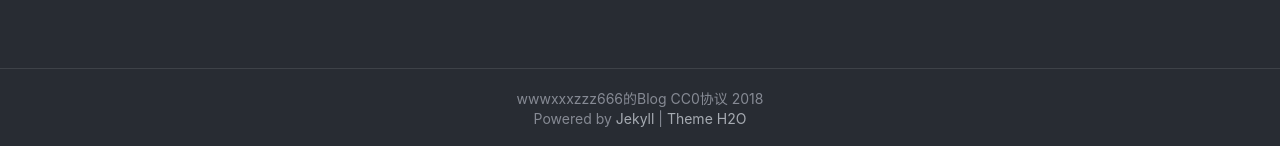
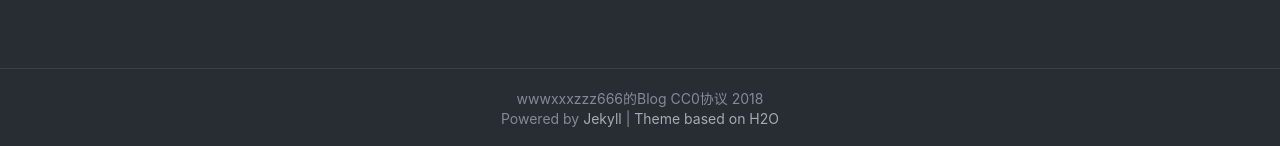
Before and after one commit to wwwxxxzzz666/wwwxxxzzz666.github.io, a Jekyll site: the page built from _posts/2018-08-12-second.md, in a window 1280 px wide and 900 px high, scrolled down 554 px. Shown: the part 751-897 px from the top of the window. Built offline with Jekyll 4.4.1, drawn with Linux system fonts in a browser that asks for light colours; nearby versions of some CDN libraries; comment, search, counter and statistics services are not loaded; a style sheet for code colours, icons or effects is not loaded.

Commit message:
Update footer.html

```diff
--- a/_includes/footer.html
+++ b/_includes/footer.html
@@ -7,5 +7,5 @@
   {% endunless %}
   {{ current }}
    </section>
-  <section>Powered by <a href="//jekyllrb.com">Jekyll</a> | <a href="https://github.com/kaeyleo/jekyll-theme-H2O">Theme H2O</a></section>
+  <section>Powered by <a href="//jekyllrb.com">Jekyll</a> | <a href="https://github.com/kaeyleo/jekyll-theme-H2O">Theme based on H2O</a></section>
 </footer>
```
